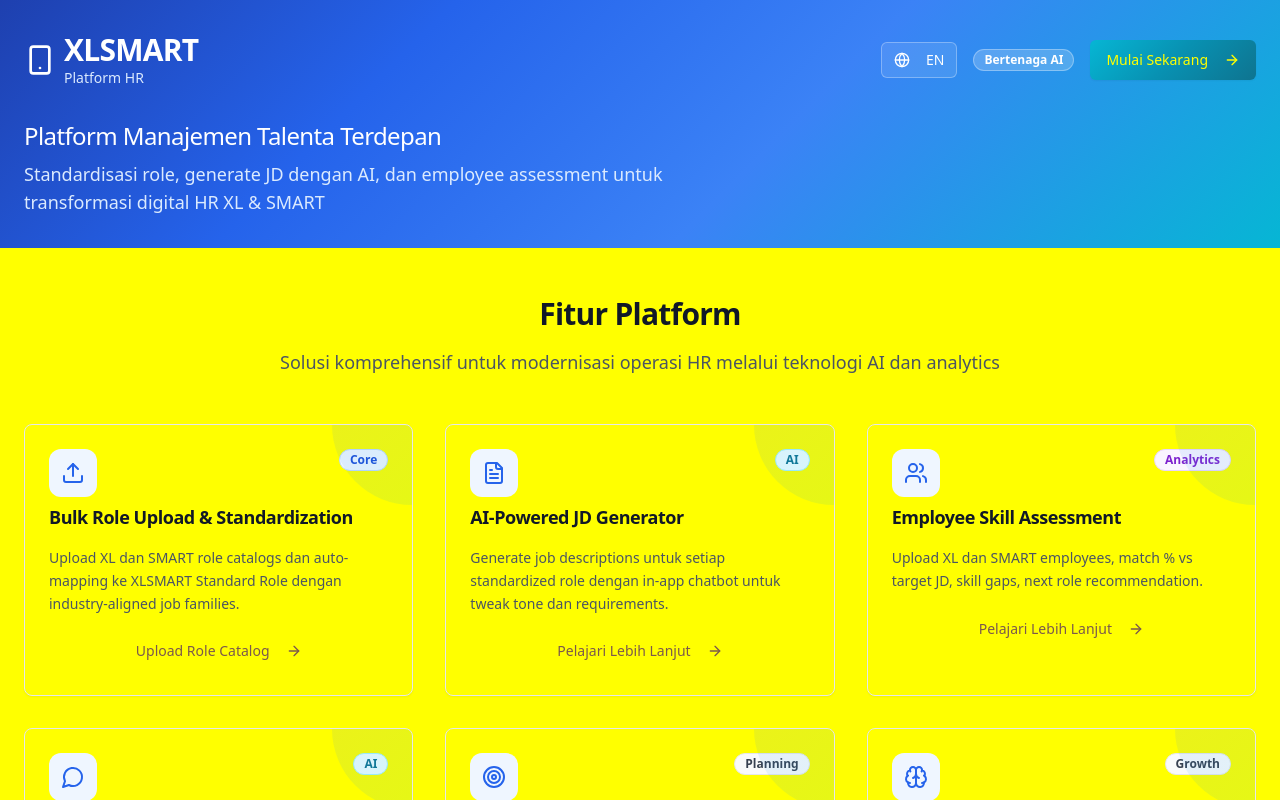
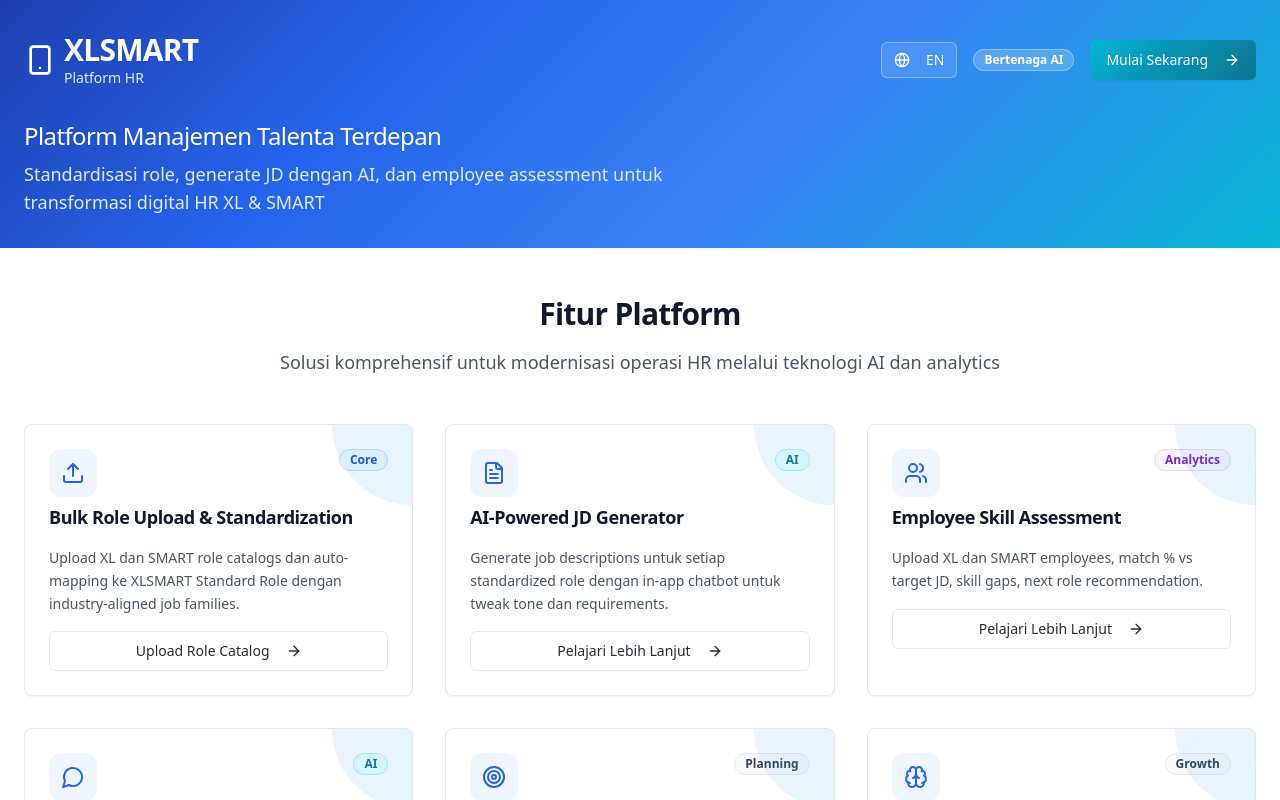
Before and after one commit to tript099/xlsmart-prod, a React (Vite) app: page / in a window 1280 px wide. Shown: the top 800 px of the page. Built offline with nearby package versions, Linux system fonts and the light colour scheme.

Commit message:
Fix UI display issues
The UI has been updated to fix display issues across the application, ensuring components and text are visible properly.

```diff
--- a/src/components/AIChat.tsx
+++ b/src/components/AIChat.tsx
@@ -5,6 +5,7 @@ import { Card, CardContent, CardHeader, CardTitle } from "@/components/ui/card";
 import { ScrollArea } from "@/components/ui/scroll-area";
 import { MessageCircle, Send, Bot, User } from "lucide-react";
 import { supabase } from "@/integrations/supabase/client";
+import { useLanguage } from "@/contexts/LanguageContext";
 
 interface Message {
   id: string;
@@ -19,6 +20,7 @@ interface AIChatProps {
 }
 
 export const AIChat = ({ context = 'hr_assistant', title = "HR AI Assistant" }: AIChatProps) => {
+  const { t } = useLanguage();
   const [messages, setMessages] = useState<Message[]>([
     {
       id: '1',
@@ -84,9 +86,10 @@ export const AIChat = ({ context = 'hr_assistant', title = "HR AI Assistant" }:
   };
 
   return (
-    <Card className="h-[600px] flex flex-col">
-      <CardHeader className="pb-4">
-        <CardTitle className="flex items-center gap-2">
+    <div className="p-6">
+      <Card className="h-[600px] flex flex-col border-border bg-card">
+        <CardHeader className="pb-4 border-b border-border">
+          <CardTitle className="flex items-center gap-2 text-card-foreground">
             <MessageCircle className="h-5 w-5 text-primary" />
             {title}
           </CardTitle>
@@ -120,7 +123,7 @@ export const AIChat = ({ context = 'hr_assistant', title = "HR AI Assistant" }:
                       className={`rounded-lg px-4 py-2 ${
                         message.sender === 'user'
                           ? 'bg-primary text-primary-foreground'
-                        : 'bg-muted'
+                          : 'bg-muted text-card-foreground'
                       }`}
                     >
                       <p className="text-sm whitespace-pre-wrap">{message.content}</p>
@@ -137,7 +140,7 @@ export const AIChat = ({ context = 'hr_assistant', title = "HR AI Assistant" }:
                     <div className="flex-shrink-0 w-8 h-8 rounded-full bg-muted text-muted-foreground flex items-center justify-center">
                       <Bot className="h-4 w-4" />
                     </div>
-                  <div className="bg-muted rounded-lg px-4 py-2">
+                    <div className="bg-muted text-card-foreground rounded-lg px-4 py-2">
                       <div className="flex space-x-1">
                         <div className="w-2 h-2 bg-current rounded-full animate-bounce"></div>
                         <div className="w-2 h-2 bg-current rounded-full animate-bounce" style={{ animationDelay: '0.1s' }}></div>
@@ -150,24 +153,26 @@ export const AIChat = ({ context = 'hr_assistant', title = "HR AI Assistant" }:
             </div>
           </ScrollArea>
 
-        <div className="flex gap-2">
+          <div className="flex gap-2 border-t border-border pt-4">
             <Input
               value={input}
               onChange={(e) => setInput(e.target.value)}
               onKeyPress={handleKeyPress}
               placeholder="Type your message..."
               disabled={isLoading}
-            className="flex-1"
+              className="flex-1 bg-background border-border text-foreground"
             />
             <Button
               onClick={sendMessage}
               disabled={isLoading || !input.trim()}
               size="icon"
+              className="xl-button-primary"
             >
               <Send className="h-4 w-4" />
             </Button>
           </div>
         </CardContent>
       </Card>
+    </div>
   );
 };
--- a/src/index.css
+++ b/src/index.css
@@ -8,37 +8,37 @@ All colors MUST be HSL.
 
 @layer base {
   :root {
-    /* XL Axiata Brand Colors */
-    --background: 255 255 255;
-    --foreground: 17 24 39;
+    /* XL Axiata Brand Colors - Proper HSL Format */
+    --background: 0 0% 100%;
+    --foreground: 220 13% 18%;
 
-    --card: 255 255 255;
-    --card-foreground: 17 24 39;
+    --card: 0 0% 100%;
+    --card-foreground: 220 13% 18%;
 
-    --popover: 255 255 255;
-    --popover-foreground: 17 24 39;
+    --popover: 0 0% 100%;
+    --popover-foreground: 220 13% 18%;
 
     /* XL Blue Gradient Primary */
-    --primary: 37 99 235;
-    --primary-foreground: 255 255 255;
+    --primary: 217 91% 60%;
+    --primary-foreground: 0 0% 100%;
 
     /* XL Teal Accent */
-    --secondary: 245 245 245;
-    --secondary-foreground: 55 65 81;
+    --secondary: 210 40% 96%;
+    --secondary-foreground: 215 25% 27%;
 
-    --muted: 249 250 251;
-    --muted-foreground: 107 114 128;
+    --muted: 210 40% 98%;
+    --muted-foreground: 215 13% 65%;
 
     /* XL Teal/Cyan accent color */
-    --accent: 6 182 212;
-    --accent-foreground: 255 255 255;
+    --accent: 188 85% 43%;
+    --accent-foreground: 0 0% 100%;
 
-    --destructive: 239 68 68;
-    --destructive-foreground: 255 255 255;
+    --destructive: 0 84% 60%;
+    --destructive-foreground: 0 0% 100%;
 
-    --border: 229 231 235;
-    --input: 229 231 235;
-    --ring: 37 99 235;
+    --border: 220 13% 91%;
+    --input: 220 13% 91%;
+    --ring: 217 91% 60%;
 
     --radius: 0.5rem;
 
@@ -48,53 +48,53 @@ All colors MUST be HSL.
     --xl-hero-gradient: linear-gradient(135deg, #1e40af 0%, #2563eb 30%, #3b82f6 60%, #06b6d4 100%);
 
     /* Sidebar using XL colors */
-    --sidebar-background: 255 255 255;
-    --sidebar-foreground: 55 65 81;
-    --sidebar-primary: 37 99 235;
-    --sidebar-primary-foreground: 255 255 255;
-    --sidebar-accent: 249 250 251;
-    --sidebar-accent-foreground: 55 65 81;
-    --sidebar-border: 229 231 235;
-    --sidebar-ring: 37 99 235;
+    --sidebar-background: 0 0% 100%;
+    --sidebar-foreground: 215 25% 27%;
+    --sidebar-primary: 217 91% 60%;
+    --sidebar-primary-foreground: 0 0% 100%;
+    --sidebar-accent: 210 40% 98%;
+    --sidebar-accent-foreground: 215 25% 27%;
+    --sidebar-border: 220 13% 91%;
+    --sidebar-ring: 217 91% 60%;
   }
 
   .dark {
-    --background: 17 24 39;
-    --foreground: 249 250 251;
+    --background: 220 13% 18%;
+    --foreground: 210 40% 98%;
 
-    --card: 31 41 55;
-    --card-foreground: 249 250 251;
+    --card: 215 28% 17%;
+    --card-foreground: 210 40% 98%;
 
-    --popover: 31 41 55;
-    --popover-foreground: 249 250 251;
+    --popover: 215 28% 17%;
+    --popover-foreground: 210 40% 98%;
 
-    --primary: 59 130 246;
-    --primary-foreground: 17 24 39;
+    --primary: 217 91% 60%;
+    --primary-foreground: 220 13% 18%;
 
-    --secondary: 55 65 81;
-    --secondary-foreground: 229 231 235;
+    --secondary: 215 25% 27%;
+    --secondary-foreground: 210 40% 98%;
 
-    --muted: 55 65 81;
-    --muted-foreground: 156 163 175;
+    --muted: 215 25% 27%;
+    --muted-foreground: 217 11% 65%;
 
-    --accent: 34 197 94;
-    --accent-foreground: 17 24 39;
+    --accent: 188 85% 43%;
+    --accent-foreground: 220 13% 18%;
 
-    --destructive: 239 68 68;
-    --destructive-foreground: 249 250 251;
+    --destructive: 0 84% 60%;
+    --destructive-foreground: 210 40% 98%;
 
-    --border: 55 65 81;
-    --input: 55 65 81;
-    --ring: 59 130 246;
+    --border: 215 25% 27%;
+    --input: 215 25% 27%;
+    --ring: 217 91% 60%;
 
-    --sidebar-background: 17 24 39;
-    --sidebar-foreground: 209 213 219;
-    --sidebar-primary: 59 130 246;
-    --sidebar-primary-foreground: 17 24 39;
-    --sidebar-accent: 55 65 81;
-    --sidebar-accent-foreground: 209 213 219;
-    --sidebar-border: 55 65 81;
-    --sidebar-ring: 59 130 246;
+    --sidebar-background: 220 13% 18%;
+    --sidebar-foreground: 217 11% 65%;
+    --sidebar-primary: 217 91% 60%;
+    --sidebar-primary-foreground: 220 13% 18%;
+    --sidebar-accent: 215 25% 27%;
+    --sidebar-accent-foreground: 217 11% 65%;
+    --sidebar-border: 215 25% 27%;
+    --sidebar-ring: 217 91% 60%;
   }
 }
 
@@ -126,7 +126,7 @@ All colors MUST be HSL.
   }
 
   .xl-card {
-    @apply bg-white border border-gray-200 rounded-lg shadow-sm hover:shadow-md transition-all duration-300;
+    @apply bg-card border border-border rounded-lg shadow-sm hover:shadow-md transition-all duration-300;
   }
 
   .xl-button-primary {
```
Also changed, not shown: src/components/RoleUpload.tsx (+36 -28 lines). Lines whose indentation alone changed are shown as unchanged.
